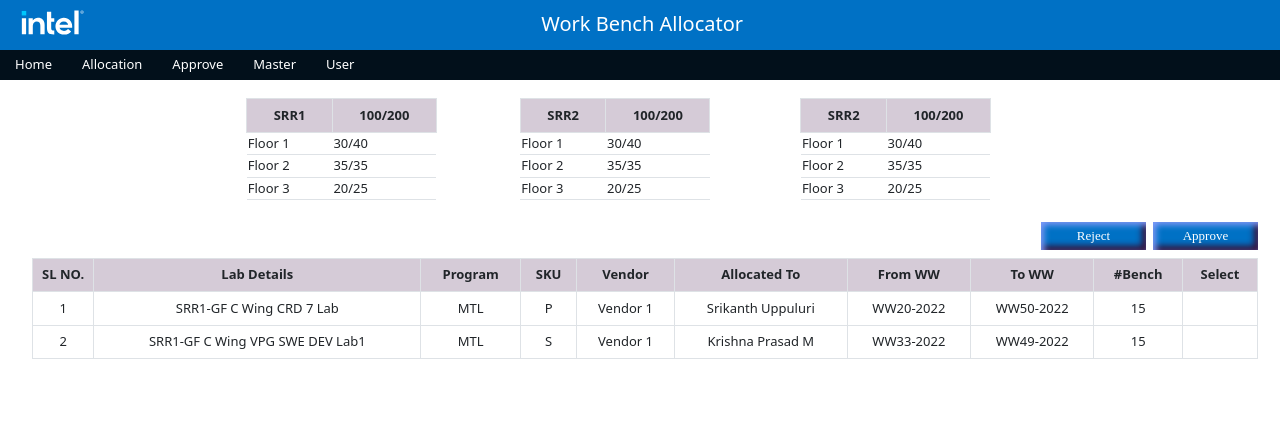
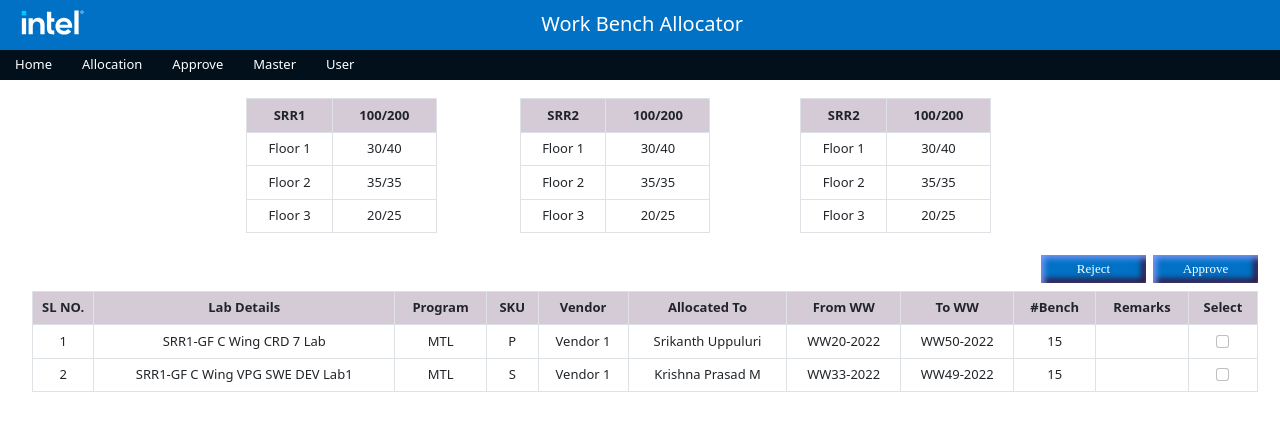
Before and after one commit to ssembulx/workbench, an Angular app in the folder workbench/: page /approve in a window 1280 px wide. Shown: the top 430 px of the page. Built offline with nearby package versions, Linux system fonts and the light colour scheme.

Commit message:
Table changes

```diff
--- a/workbench/src/app/approve/approve.component.html
+++ b/workbench/src/app/approve/approve.component.html
@@ -9,6 +9,7 @@
                         <th>100/200</th>
                     </tr>
                 </thead>
+                <tbody>
                     <tr>
                         <td>Floor 1</td>
                         <td>30/40</td>
@@ -21,6 +22,8 @@
                         <td>Floor 3</td>
                         <td>20/25</td>
                     </tr>
+                </tbody>
+
             </table>
 
             <table class="table table-bordered floor-table2">
@@ -30,6 +33,7 @@
                         <th>100/200</th>
                     </tr>
                 </thead>
+                <tbody>
                     <tr>
                         <td>Floor 1</td>
                         <td>30/40</td>
@@ -42,6 +46,8 @@
                         <td>Floor 3</td>
                         <td>20/25</td>
                     </tr>
+                </tbody>
+
             </table>
 
             <table class="table table-bordered floor-table3">
@@ -51,6 +57,7 @@
                         <th>100/200</th>
                     </tr>
                 </thead>
+                <tbody>
                     <tr>
                         <td>Floor 1</td>
                         <td>30/40</td>
@@ -63,6 +70,8 @@
                         <td>Floor 3</td>
                         <td>20/25</td>
                     </tr>
+                </tbody>
+
             </table>
         </div>
         <div class="table-container">
@@ -82,6 +91,7 @@
                         <th class="v-align">From WW</th>
                         <th class="v-align">To WW</th>
                         <th class="v-align">#Bench</th>
+                        <th class="v-align">Remarks</th>
                         <th class="v-align">Select</th>
                     </tr>
                 </thead>
@@ -97,7 +107,7 @@
                         <td>{{data.ToWW}}</td>
                         <td>{{data.Bench}}</td>
                         <td>{{data.Remarks}}</td>
-
+                        <td><input class="form-check-input chcekbox-style" type="checkbox" value="" id="flexCheckChecked"/></td>
                     </tr>
                 </tbody>
             </table>
```
Lines whose indentation alone changed are shown as unchanged.
